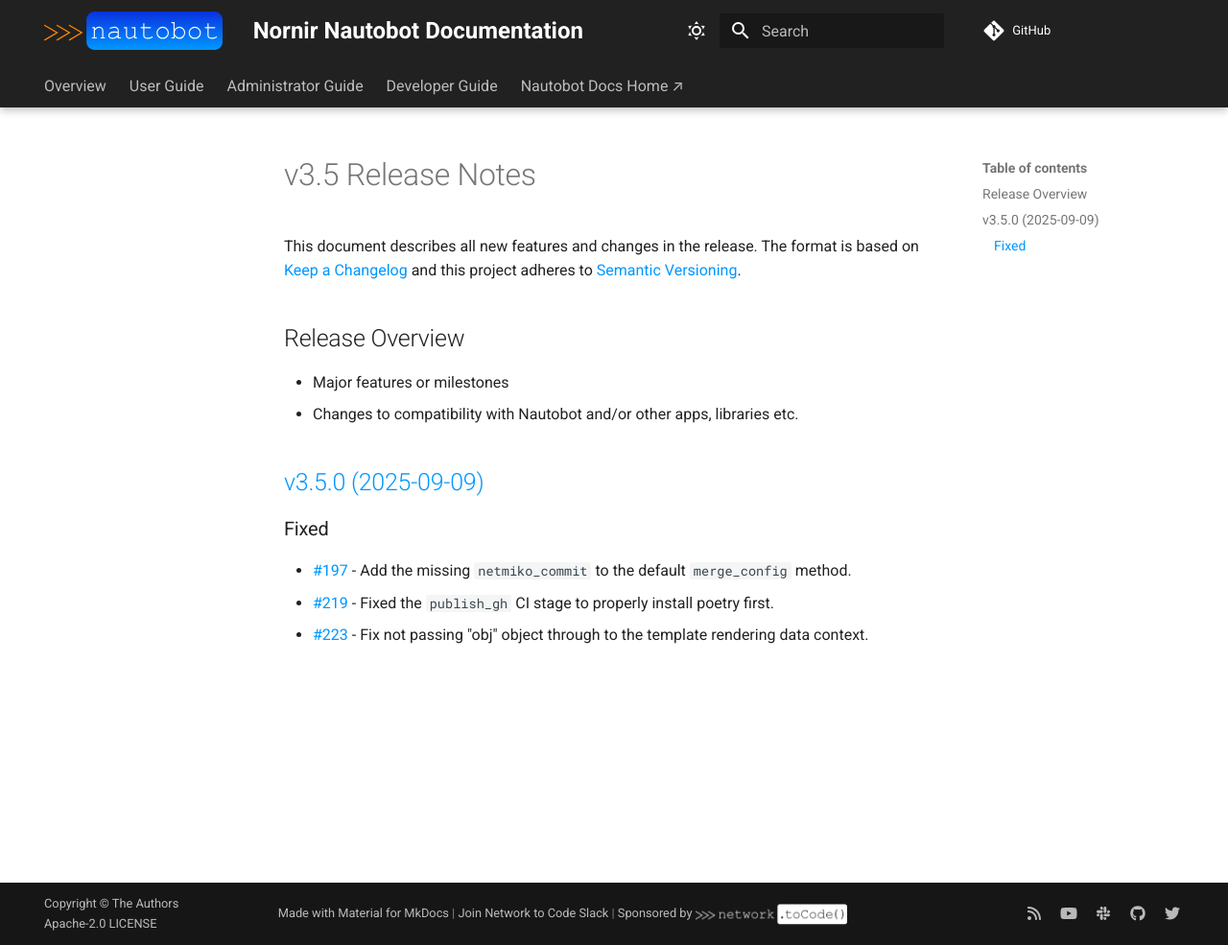
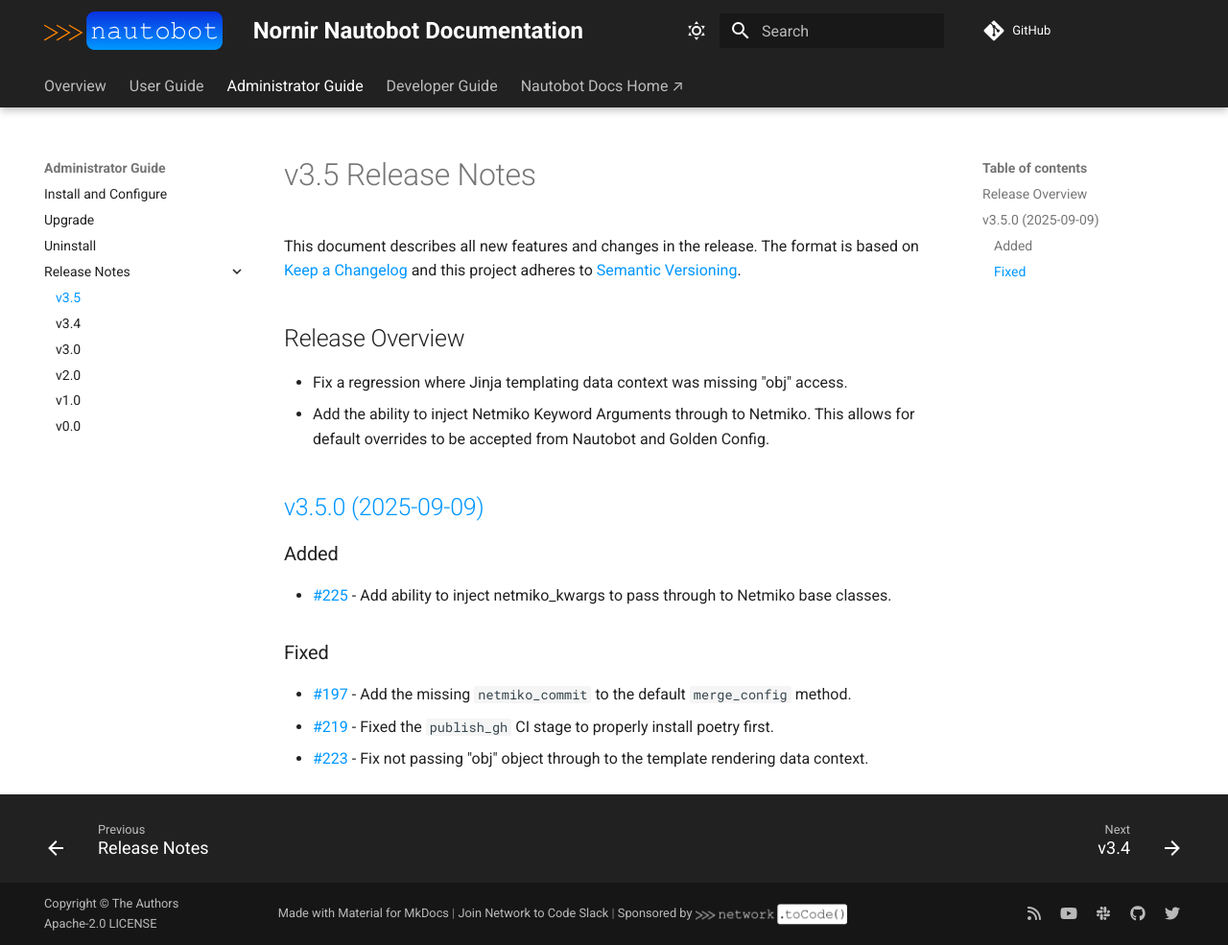
Before and after one commit to nautobot/nornir-nautobot, an MkDocs documentation site: the page built from docs/admin/release_notes/version_3.5.md, in a window 1280 px wide and 985 px high. Shown: the whole window at 96% size. Built offline with MkDocs 1.6.1 and Material for MkDocs 9.7.7, drawn with Linux system fonts in a browser that asks for light colours; comment, search, counter and statistics services are not loaded.

Commit message:
Prep release-3.5.0

```diff
--- a/docs/admin/release_notes/version_X.Y.md
+++ b/docs/admin/release_notes/version_3.5.md
@@ -5,10 +5,14 @@
 
 ## Release Overview
 
-- Major features or milestones
-- Changes to compatibility with Nautobot and/or other apps, libraries etc.
+- Fix a regression where Jinja templating data context was missing "obj" access.
+- Add the ability to inject Netmiko Keyword Arguments through to Netmiko. This allows for default overrides to be accepted from Nautobot and Golden Config.
 
 ## [v3.5.0 (2025-09-09)](https://github.com/networktocode/nornir-nautobot/releases/tag/v3.5.0)
+
+### Added
+
+- [#225](https://github.com/nautobot/nornir-nautobot/pull/225) - Add ability to inject netmiko_kwargs to pass through to Netmiko base classes.
 
 ### Fixed
 
--- a/mkdocs.yml
+++ b/mkdocs.yml
@@ -170,6 +170,7 @@
       - Uninstall: "admin/uninstall.md"
       - Release Notes:
           - "admin/release_notes/index.md"
+          - v3.5: "admin/release_notes/version_3.5.md"
           - v3.4: "admin/release_notes/version_3.4.md"
           - v3.0: "admin/release_notes/version_3.0.md"
           - v2.0: "admin/release_notes/version_2.0.md"
--- a/pyproject.toml
+++ b/pyproject.toml
@@ -1,6 +1,6 @@
 [tool.poetry]
 name = "nornir-nautobot"
-version = "3.4.1a0"
+version = "3.5.0"
 description = "Nornir Nautobot"
 authors = ["Network to Code, LLC <opensource@networktocode.com>"]
 readme = "README.md"
```
Also changed, not shown: 1 other file.
